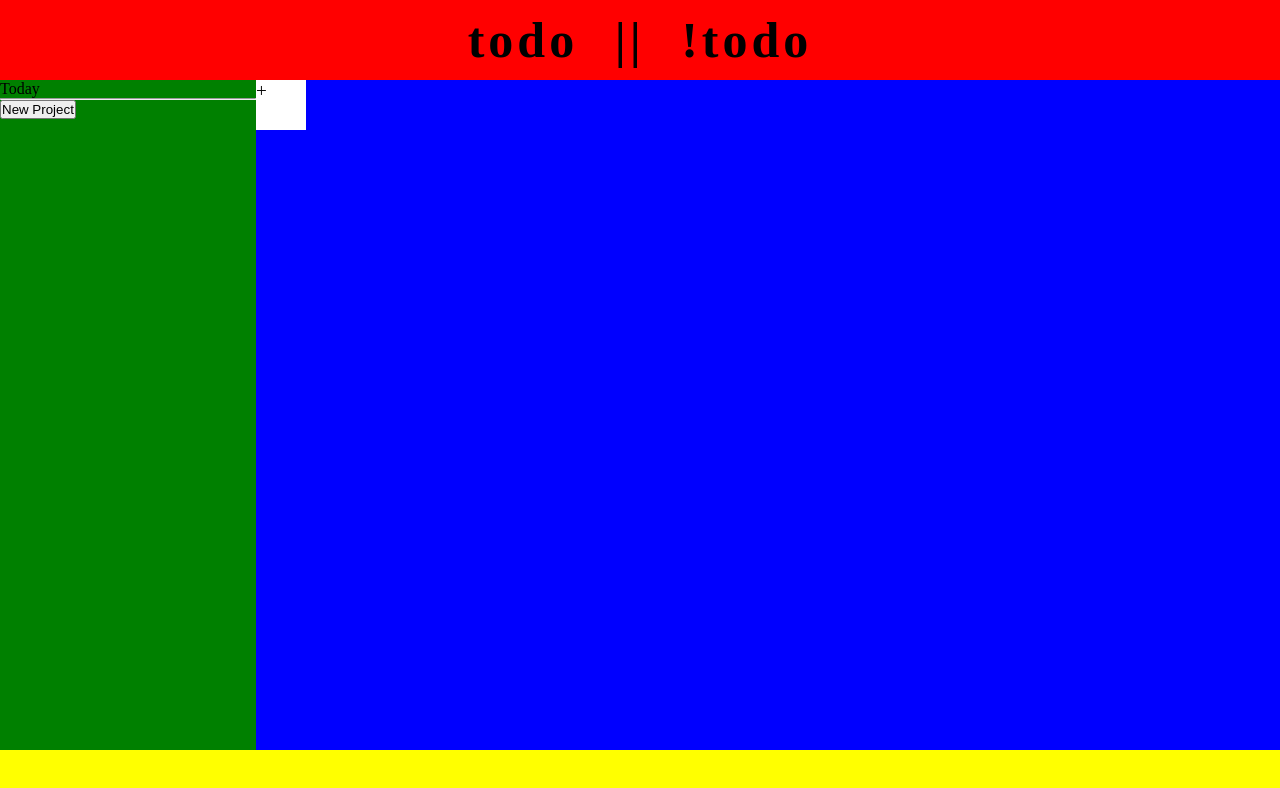
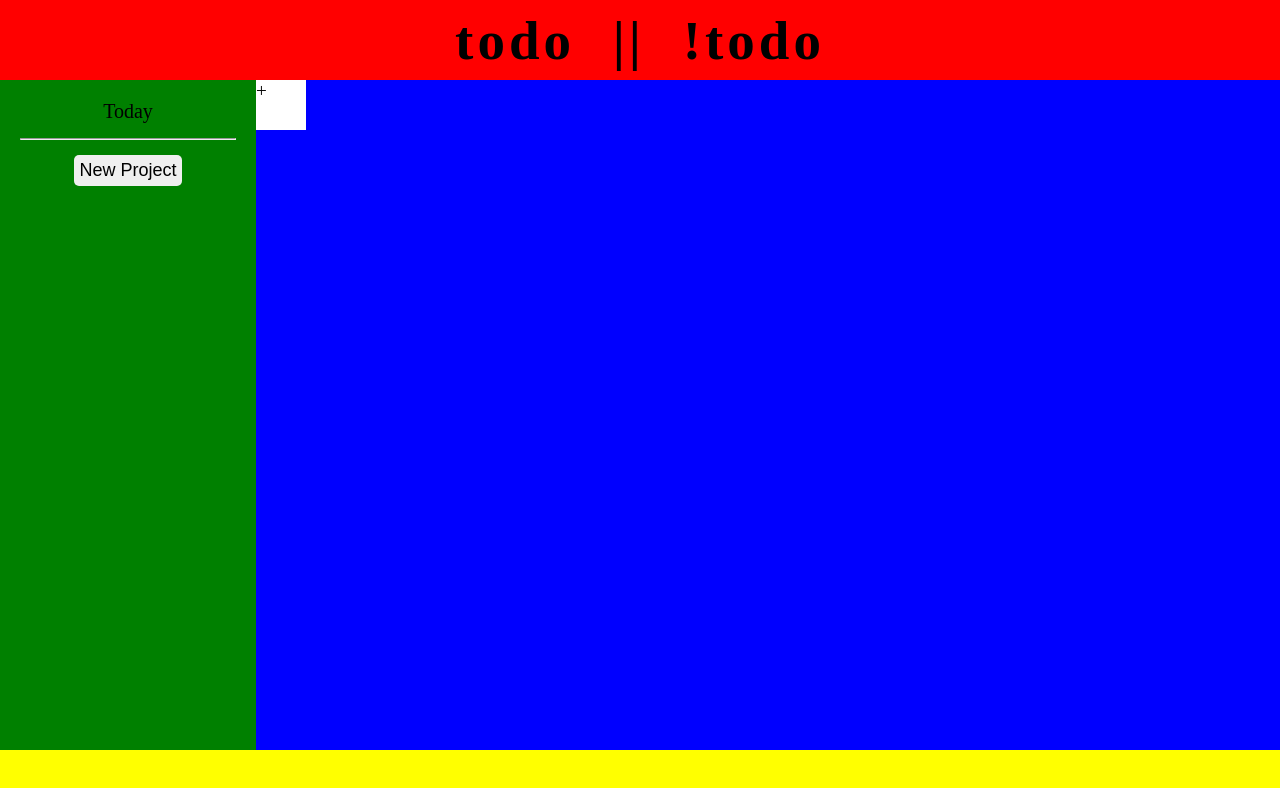
Before and after one commit to N0tAdm1n/to-do-list, a website built with webpack: page src/index.html in a window 1280 px wide. Built offline with nearby package versions, Linux system fonts and the light colour scheme.

Commit message:
Add basic css to #sidebar

```diff
--- a/src/style.css
+++ b/src/style.css
@@ -27,10 +27,11 @@ body {
     display: flex;
     justify-content: center;
     align-items: center;
+    padding: 10px;
 }
 
 #logo {
-    font-size: 50px;
+    font-size: 55px;
     word-spacing: 20px;
     letter-spacing: 4px;
 }
@@ -38,6 +39,47 @@ body {
 #sidebar {
     grid-area: sidebar;
     background-color: green;
+    display: flex;
+    flex-direction: column;
+    align-items: center;
+    padding: 20px;
+    gap: 15px;
+}
+
+#project-list {
+    display: flex;
+    flex-direction: column;
+    gap: 5px;
+}
+
+.project-tile {
+    display: flex;
+    flex-direction: column;
+    align-items: center;
+    /* margin-left:60px; */
+}
+
+.project-tile-name {
+    font-size: 20px;
+    /* margin-right: 50px; */
+}
+
+.project-tile-btn-container > button {
+    border-radius: 3px;
+    border: none;
+    padding: 2px;
+}
+
+hr {
+    width: 100%;
+}
+
+#new-project-btn {
+    font-size: 18px;
+    /* margin-top: 30px; */
+    padding: 5px;
+    border-radius: 5px;
+    border: none;
 }
 
 #todolist {
```
